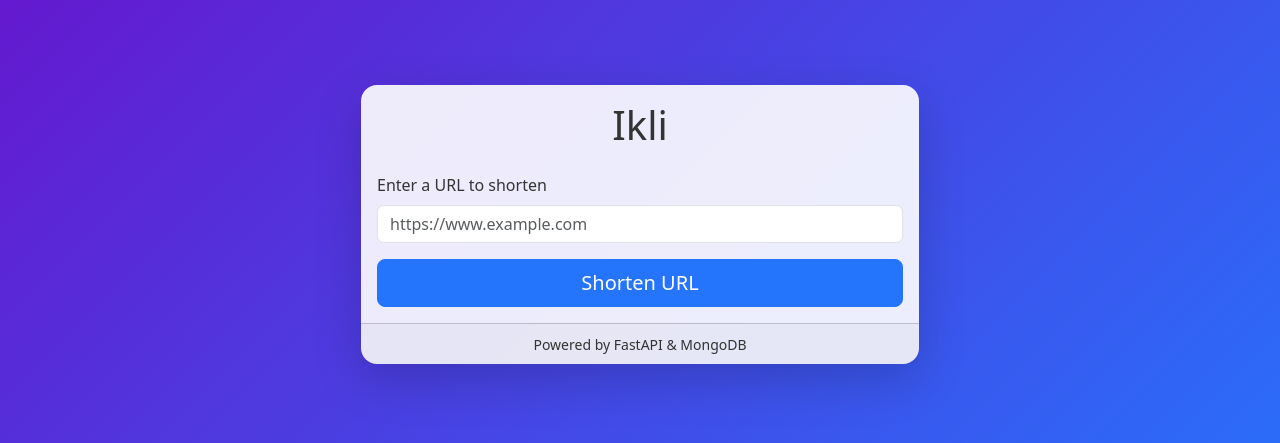
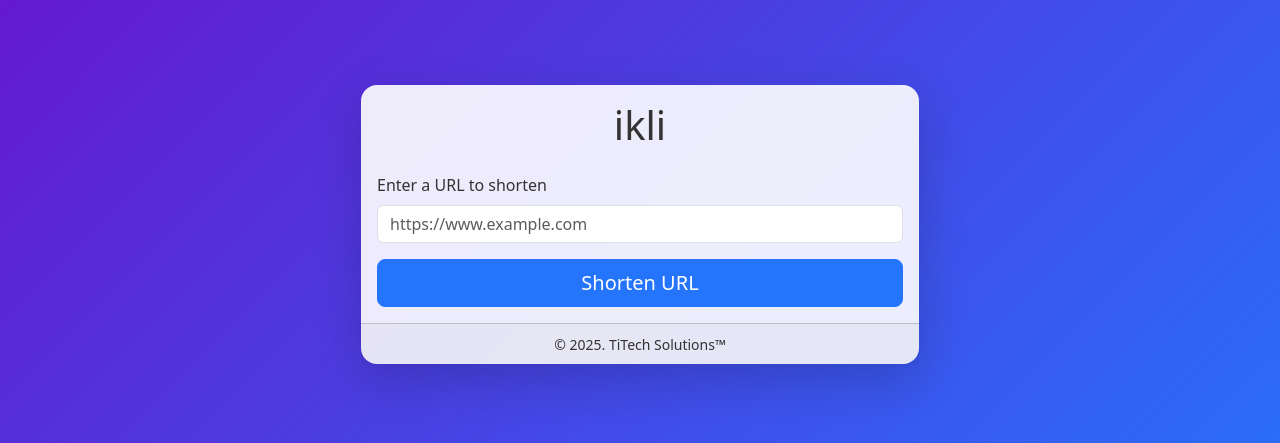
Before and after one commit to drichorino/ikli, a FastAPI app: page / in a window 1280 px wide. Shown: the part 176-619 px from the top of the page. Run offline with FastAPI, Linux system fonts and the light colour scheme.

Commit message:
Update templates and env

```diff
--- a/app/templates/index.html
+++ b/app/templates/index.html
@@ -32,10 +32,10 @@
       <div class="col-md-6">
         <div class="card shadow-lg">
           <div class="card-body">
-            <h1 class="card-title text-center mb-4">Ikli</h1>
+            <h1 class="card-title text-center mb-4">ikli</h1>
             <form action="/shorten" method="post">
               <div class="mb-3">
-                <label for="original_url" class="form-label">Enter a URL to shorten</label>
+                <label for="original_url" class="form-label text-center">Enter a URL to shorten</label>
                 <input
                   type="url"
                   class="form-control"
@@ -51,7 +51,7 @@
             </form>
           </div>
           <div class="card-footer text-center">
-            <small>Powered by FastAPI & MongoDB</small>
+            <small>&copy; 2025. TiTech Solutions™ </small>
           </div>
         </div>
       </div>
--- a/app/templates/result.html
+++ b/app/templates/result.html
@@ -45,7 +45,7 @@
             <a href="/" class="btn btn-primary btn-lg">Shorten Another URL</a>
           </div>
           <div class="card-footer text-center">
-            <small>&copy; 2025 ikli™. All rights reserved.</small>
+            <small>&copy; 2025. TiTech Solutions™ </small>
           </div>
         </div>
       </div>
```
Also changed, not shown: 1 other file.
